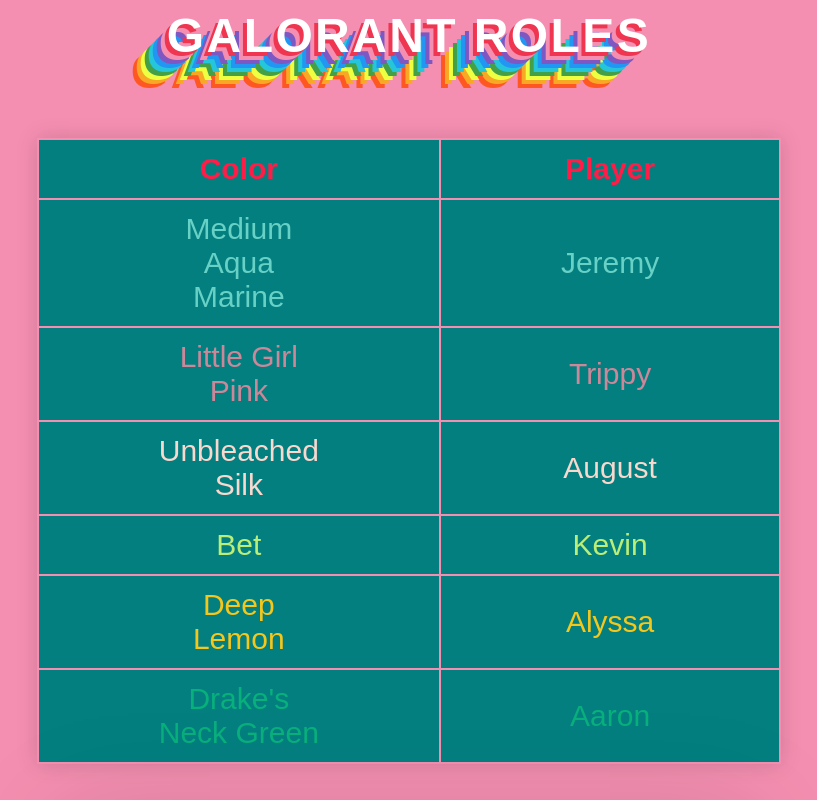
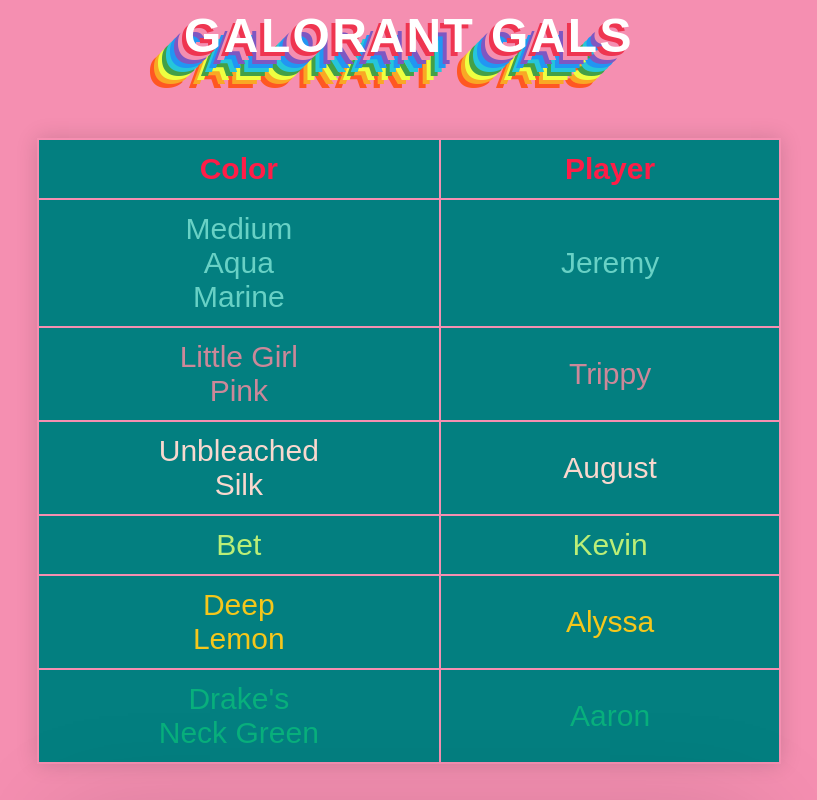
Before and after one commit to aaronnewie/aaronnewie.github.io, a plain HTML site: page index.html in a window 1280 px wide. Shown: the top 800 px of the page, without its empty margins (231-1048 px from the left). Drawn offline with Linux system fonts and the light colour scheme.

Commit message:
Changed header to "Galorant Gals"

```diff
--- a/index.html
+++ b/index.html
@@ -3,15 +3,13 @@
 <!DOCTYPE html>
 <html>
 <head>
-	<title>Galorant Fun Time UwU</title>
-
 </head>
 
 <!--You can put the classes into tr instead of doubling up for players and agents-->
 
 <body>
 
-	<h1>Galorant Roles</h1>
+	<h1>Galorant Gals</h1>
 	<table class="styled-table legend">
 		<thead>
 			<tr>
```
